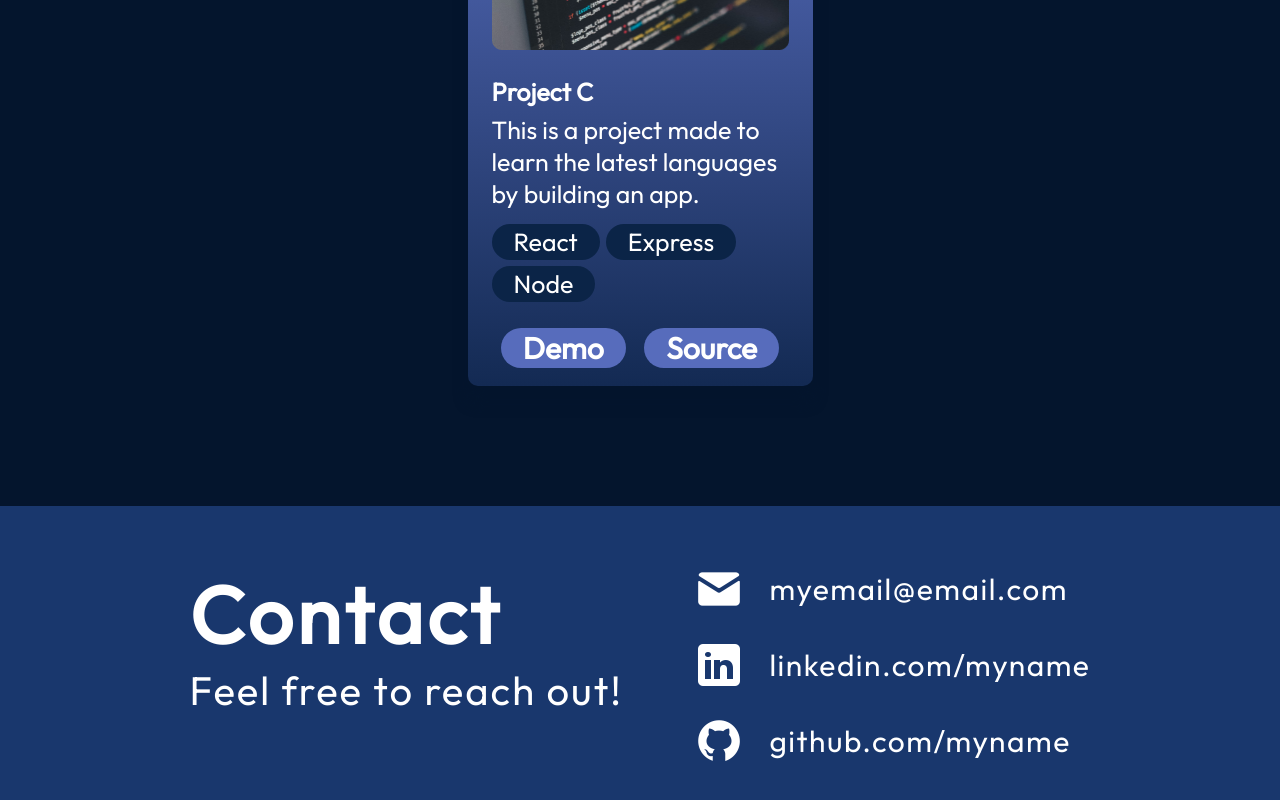
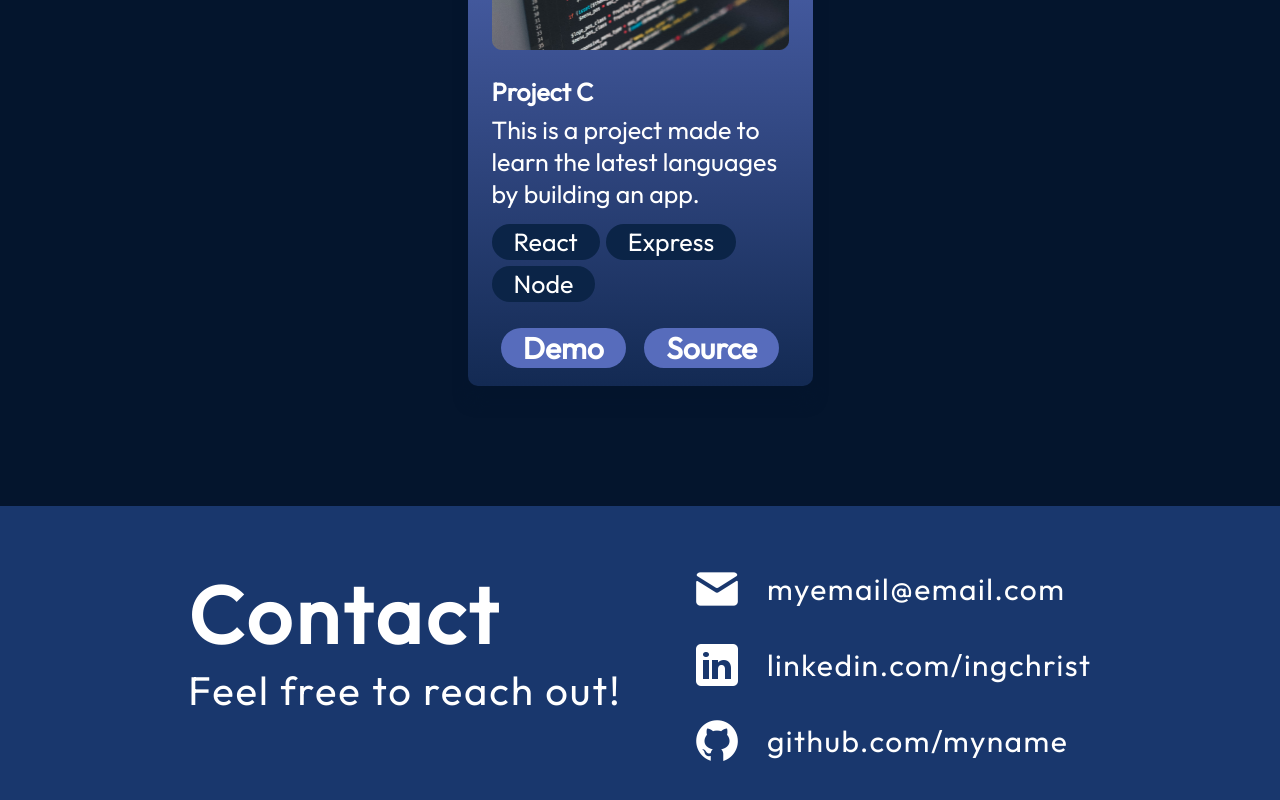
Before and after one commit to ingchrist/My-portfolio, a React (Vite) app: page / in a window 1280 px wide. Shown: the part 3383-4183 px from the top of the page. Built offline with nearby package versions, Linux system fonts and the light colour scheme.

Commit message:
files added

```diff
--- a/src/components/Contact/Contact.jsx
+++ b/src/components/Contact/Contact.jsx
@@ -20,7 +20,7 @@ export const Contact = () => {
             src={getImageUrl("contact/linkedinIcon.png")}
             alt="LinkedIn icon"
           />
-          <a href="https://www.linkedin.com/mwlite/in/christiandjinguet">linkedin.com/myname</a>
+          <a href="https://www.linkedin.com/mwlite/in/christiandjinguet">linkedin.com/ingchrist</a>
         </li>
         <li className={styles.link}>
           <img src={getImageUrl("contact/githubIcon.png")} alt="Github icon" />
```
